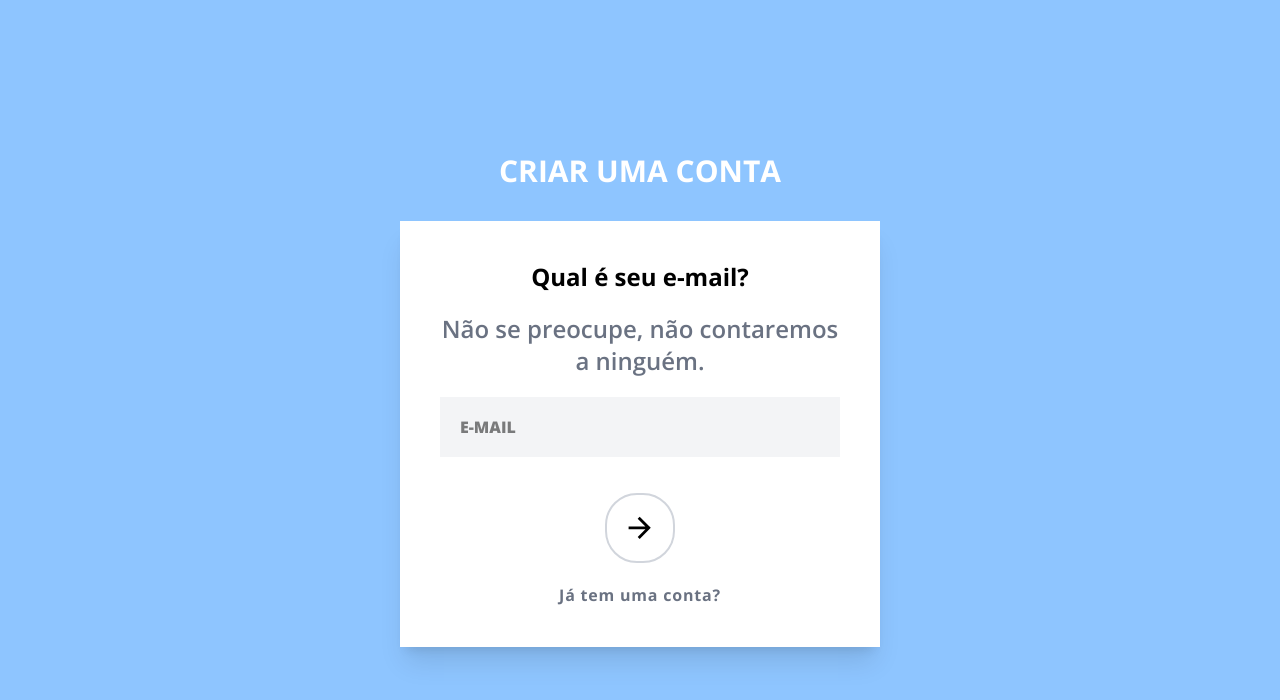
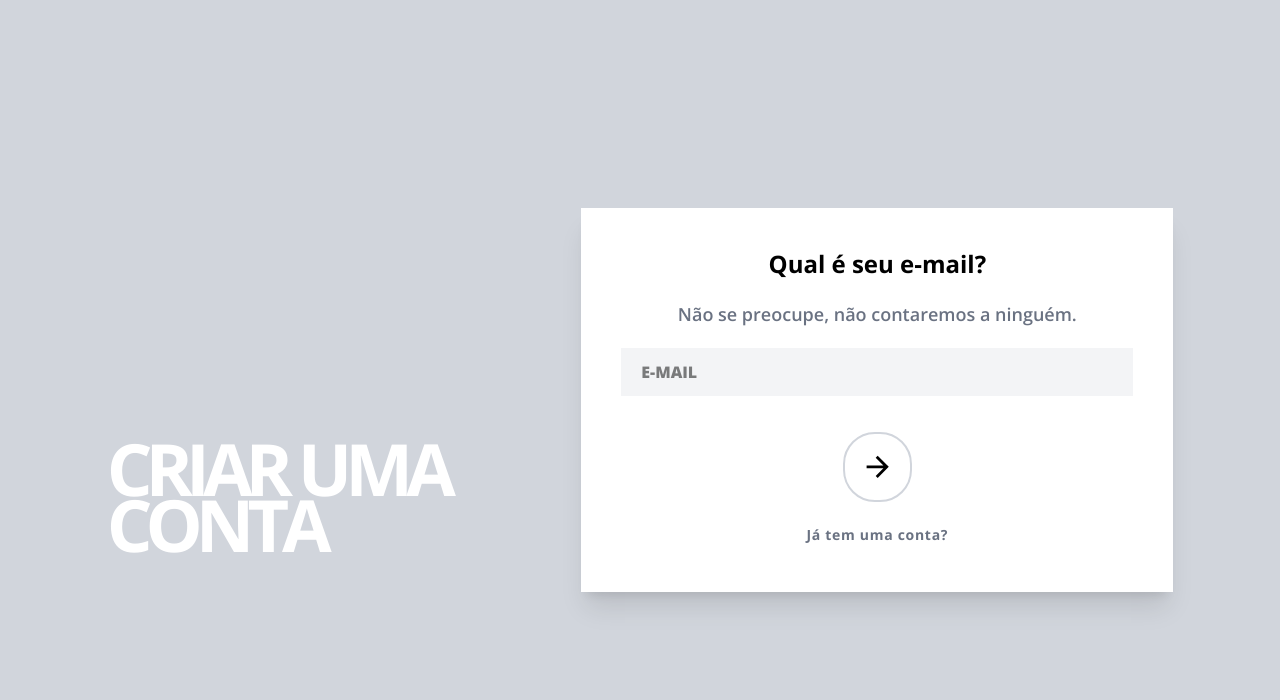
Before and after one commit to ESAELA/MiniProjectLogin, a React (Vite) app: page /register in a window 1280 px wide. Shown: the top 700 px of the page. Built offline with nearby package versions, Linux system fonts and the light colour scheme.

Commit message:
register form finished

```diff
--- a/src/componentes/Login.jsx
+++ b/src/componentes/Login.jsx
@@ -5,7 +5,7 @@ function Login () {
     return (
         <div className="bg-gray-300 min-h-screen items-center justify-center flex h-screen w-screen">
 
-            <div className="bg-white p-20 max-w-md md:px-80 md:py-20 lg:p-20 rounded-sm shadow-xl flex flex-col items-center font-display">
+            <div className="bg-white p-20 max-w-md md:px-80 md:py-20 lg:p-20 shadow-xl flex flex-col items-center font-display">
                 <div className="w-92 flex flex-col gap-7 items-center ">
                     <h2 className='uppercase mb-3 font-medium text-2xl'>Login</h2>
                     <input className="bg-gray-100 p-3 px-5 w-full uppercase font-thin md:w-xl md:h-15 lg:w-92 lg:h-12" type="email" name="" id="" placeholder="Úsuario"/>
--- a/src/componentes/Recovery.jsx
+++ b/src/componentes/Recovery.jsx
@@ -23,7 +23,7 @@ function Recovery () {
                     </div>
 
 
-                    <div className='xl:flex xl:space-x-10 md:w-3xl xl:justify-center space-y-10 xl:space-y-0 xl:w-6xl'>
+                    <div className='xl:flex xl:space-x-10 md:w-2xl xl:justify-center space-y-10 xl:space-y-0 xl:w-6xl'>
 
                     <div className="p-13 bg-white flex flex-col items-center  transition duration-200 ease-in-out hover:-translate-y-1 cursor-pointer">
                         <div className='mb-5'>
--- a/src/componentes/Register.jsx
+++ b/src/componentes/Register.jsx
@@ -3,32 +3,36 @@ import { mdiArrowRight } from '@mdi/js';
 
 function Register () {
     return (
-       <div className="bg-blue-300 min-h-screen flex flex-col justify-center items-center font-display">
-            <div className='mb-8'>
-                <h1 className="uppercase text-3xl text-white font-bold">Criar uma conta</h1>
+       <div className="bg-gray-300 min-h-screen flex flex-col justify-center items-center font-display xl:flex xl:flex-row xl:justify-center">
+            <div className='xl:flex xl:flex-row xl:justify-between xl:w-5/6 xl:h-96'>
+            <div className='xl:flex xl:flex-col xl:justify-end flex flex-col items-center'>
+            <div className='mb-8 xl:w-sm xl:h-30 xl:flex xl:flex-row xl:justify-center'>
+                <h1 className="uppercase text-3xl text-white font-bold xl:text-7xl xl:leading-14 xl:-tracking-[7px]">Criar uma conta</h1>
+            </div>
             </div>
             <div className="bg-white shadow-xl flex flex-col items-center p-10 gap-5">
                 <div>
-                    <h1 className='text-black font-bold text-2xl'>
+                    <h1 className='text-black font-bold text-2xl md:text-3xl xl:text-2xl'>
                         Qual é seu e-mail?
                     </h1>
                 </div>
-                <div className='text-center width-componentes'>
-                    <h2 className='text-2xl text-gray-500 font-semibold'>
+                <div className='text-center width-componentes md:w-2xl xl:w-lg'>
+                    <h2 className='text-2xl text-gray-500 font-semibold xl:text-lg'>
                         Não se preocupe, não contaremos a ninguém.
                     </h2>
                 </div>
-                <div className='bg-gray-100 width-componentes h-15'>
-                    <input type="email" name="" id="" placeholder='E-mail' className='h-full w-full p-5 font-black uppercase'/>
+                <div className='bg-gray-100 width-componentes h-15 md:w-2xl xl:w-lg xl:h-12 '>
+                    <input type="email" name="" id="" placeholder='E-mail' className='h-full w-full md:w-full xl:w-full xl:h-full p-5 font-black uppercase'/>
                 </div>
                 <div className='rounded-4xl p-2 px-4 py-4 mt-4 cursor-pointer border-2 border-gray-300 transition duration-300 ease-in-out hover:-translate-y-1'>
                     <Icon path={mdiArrowRight} size={1.4} />
                 </div>
                 <div className=''>
-                    <a href="" className='text-gray-500 text-md tracking-wider font-bold hover:text-black'>
+                    <a href="login" className='text-gray-500 text-md tracking-wider font-bold hover:text-black xl:text-sm'>
                         Já tem uma conta?
                     </a>
                 </div>
+            </div>
             </div>
        </div>
     )
--- a/src/index.css
+++ b/src/index.css
@@ -11,4 +11,8 @@
     .width-componentes {
         width: 400px;
     }
+
+    .width-form {
+      width: 500px;
   }
+  }
--- a/src/main.jsx
+++ b/src/main.jsx
@@ -11,6 +11,7 @@ ReactDOM.createRoot(document.getElementById('root')).render(
   <BrowserRouter>
     <Routes>
       <Route path="/" element={<App />} />
+      <Route path="/login" element={<Login />} />
       <Route path="/recovery" element={<Recovery />} />
       <Route path="/register" element={<Register />} />
     </Routes>
```
